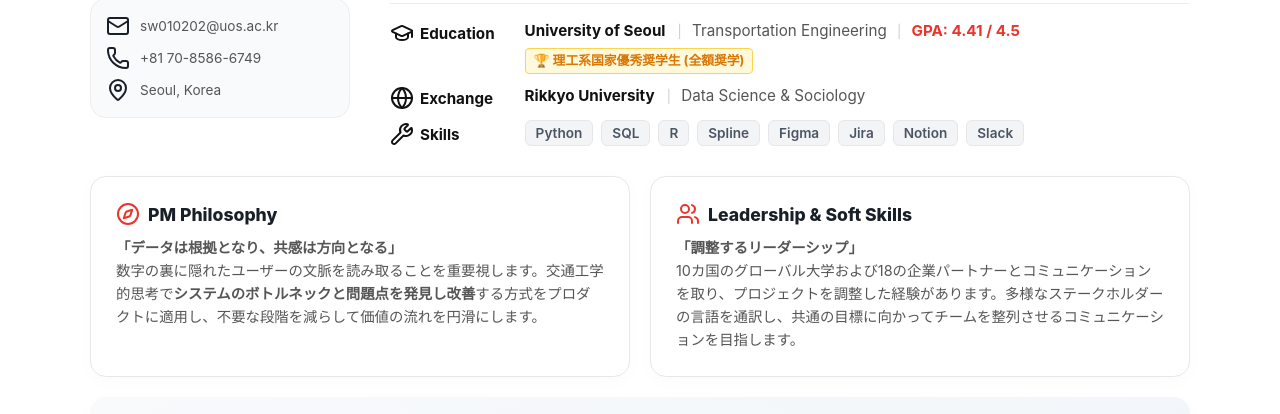
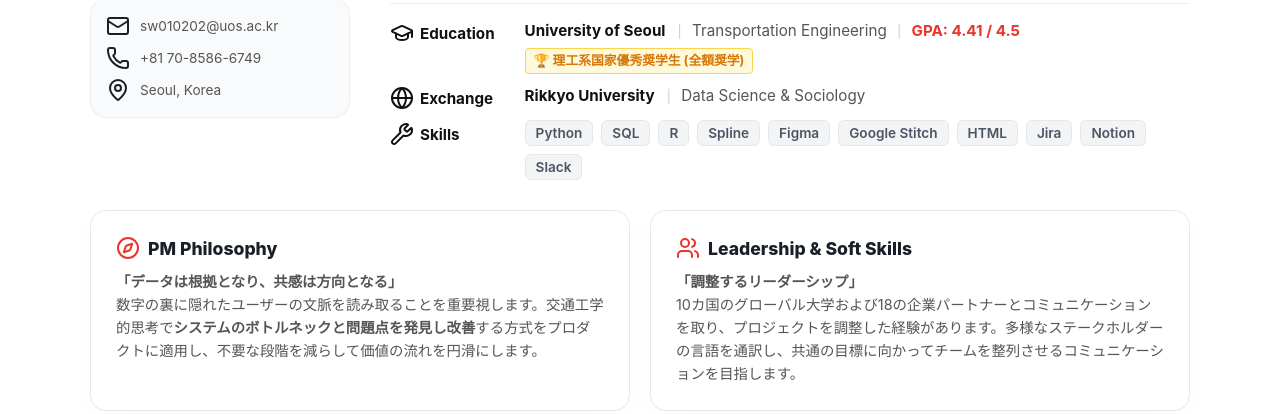
Before and after one commit to ParkSewon-PM/ParkSewon-PM.github.io, a plain HTML site: page index.html in a window 1280 px wide. Shown: the part 457-871 px from the top of the page. Drawn offline with nearby package versions, Linux system fonts and the light colour scheme; some packages are replaced by stand-ins of ours; a script that the page names is missing.

Commit message:
Update index.html

```diff
--- a/index.html
+++ b/index.html
@@ -418,6 +418,8 @@
                         <span class="s-badge">R</span>
                         <span class="s-badge">Spline</span>
                         <span class="s-badge">Figma</span>
+                        <span class="s-badge">Google Stitch</span>
+                        <span class="s-badge">HTML</span>
                         <span class="s-badge">Jira</span>
                         <span class="s-badge">Notion</span>
                         <span class="s-badge">Slack</span>
```
